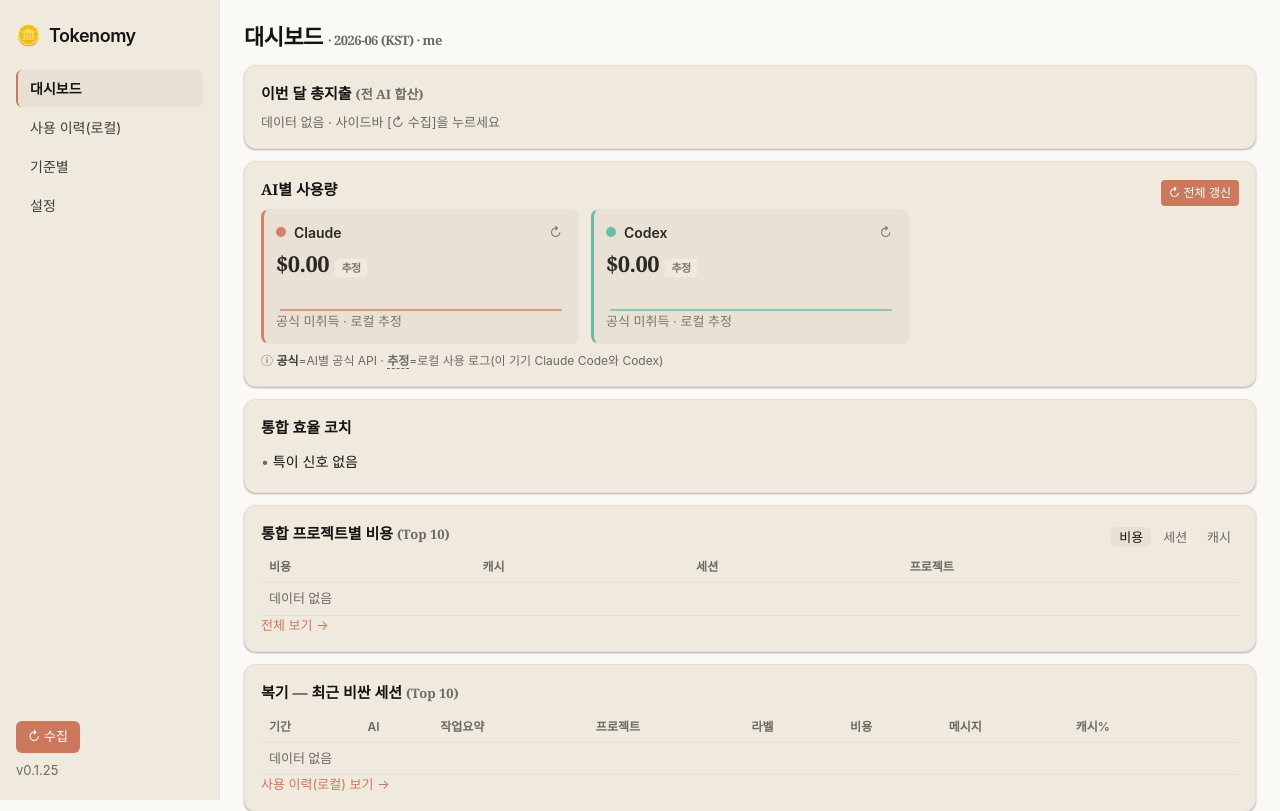
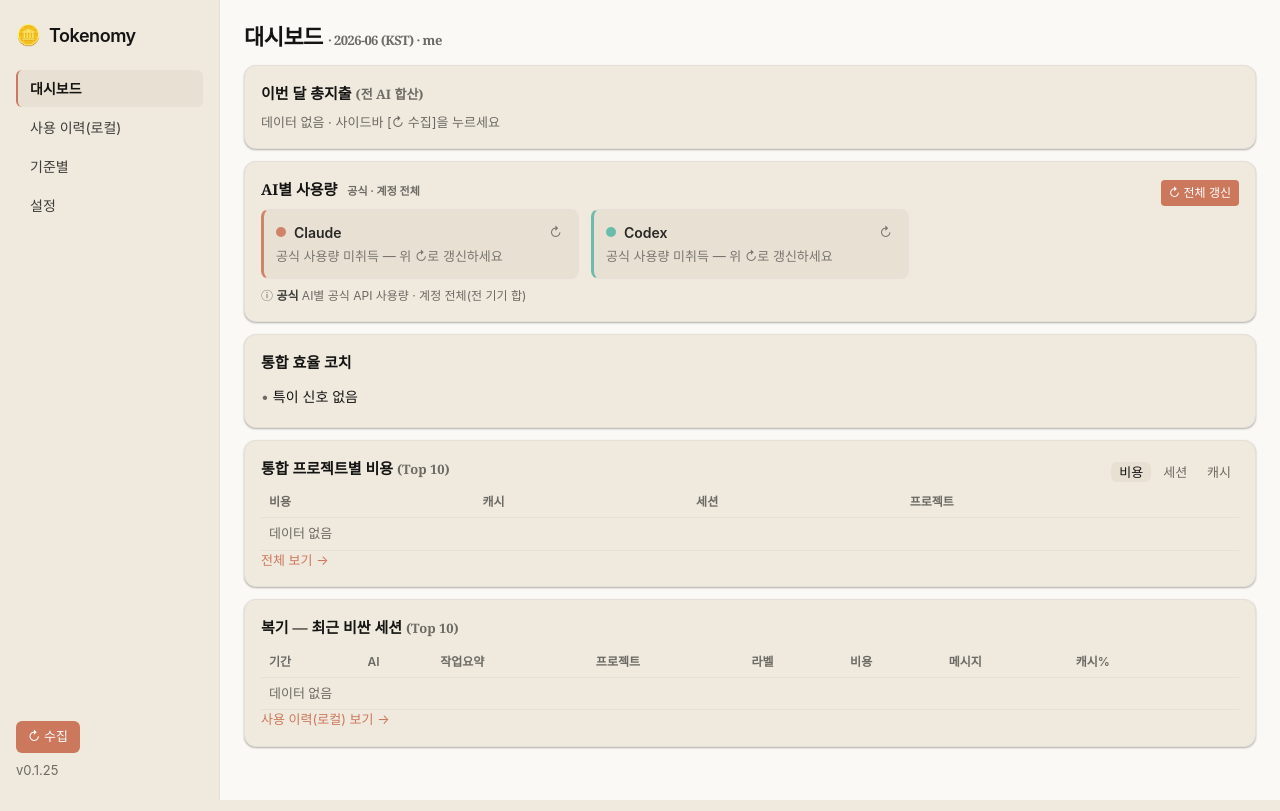
Before and after one commit to genius-kim-samsung/tokenomy, a FastAPI app: page / in a window 1280 px wide. Shown: the top 811 px of the page. Run offline with FastAPI, Linux system fonts and the light colour scheme; data comes from the database, SQL or seed files in the repository; data that the repository does not hold is empty; style sheets or scripts are compiled from the project's sources.

Commit message:
feat(web): 카드 로컬 폴백 제거 + 출처 라벨 존 레벨 1회(ADR 0015 D7/D8)
- 카드 로컬$ 폴백+스파크라인 제거(_provider_card) → 공식 미취득이면 추정으로
  새지 않고 "공식 사용량 미취득 — ↻ 갱신" 깨끗한 no_data 상태.
- 글랜스 출처 칩 "공식 · 계정 전체"를 provider 카드마다 반복하던 것을 제거하고
  "AI별 사용량" 존(섹션) 헤더에 1회로 합침. 섹션 disclaimer도 공식 전용으로 정리
  (로컬 추정 단서는 로컬 존으로 이전).

Co-Authored-By: Claude Opus 4.8 (1M context) <noreply@anthropic.com>
Claude-Session: https://claude.ai/code/session_01757e2XXjYqq8oVofULULeB

```diff
--- a/tokenomy/web/templates/_official_section.html
+++ b/tokenomy/web/templates/_official_section.html
@@ -33,7 +33,7 @@
 
 <section class="card">
   <div class="card-head">
-    <h2>AI별 사용량</h2>
+    <h2>AI별 사용량 <span class="chip chip-official" title="공식 API 기준 · 전 기기 합">공식 · 계정 전체</span></h2>
     <form hx-post="/official/refresh" hx-target="#official-section" hx-swap="innerHTML" class="provider-refresh-form">
       <button class="btn-sm" type="submit" title="모든 AI 공식 사용량 갱신">↻ 전체 갱신</button>
     </form>
@@ -58,7 +58,7 @@
         </span>
       </header>
 
-      {# 공식 기간 소비 글랜스(ADR 0011) — 게이지 위 한 줄. 출처=공식 스냅샷 델타·계정 전체. #}
+      {# 공식 기간 소비 글랜스(ADR 0011) — 게이지 위 한 줄. 출처 라벨은 존 헤더 1회(ADR 0015 D7). #}
       {% if c.glance %}
       <div class="glance-line" style="display:flex;gap:1rem;align-items:baseline;margin:.1rem 0 .55rem;font-variant-numeric:tabular-nums">
         <span><span class="muted">오늘</span>
@@ -69,7 +69,6 @@
           {% if c.glance.week.state == "none" %}<span class="muted">—</span>
           {% else %}<strong>${{ '%.2f'|format(c.glance.week.usd) }}</strong>{% if c.glance.week.state == "partial" %}<span class="muted" title="이번주 시작 전 관측 없음 — 부풀 수 있음"> △</span>{% endif %}{% endif %}
         </span>
-        <span class="chip chip-official" style="margin-left:auto" title="공식 API 기준 · 전 기기 합">공식 · 계정 전체</span>
       </div>
       {% if c.glance.today.state == "partial" and c.glance.today.observed_from %}
       <p class="muted" style="font-size:.78rem;margin:-.4rem 0 .55rem">오늘 {{ c.glance.today.observed_from[11:16] }}부터 관측 · 이전 구간 공백으로 부풀 수 있음</p>
@@ -98,16 +97,9 @@
       </div>
       {% endfor %}
 
-      {% if c.fallback %}
-      <div class="fallback">
-        <p class="fallback-num serif">${{ '{:,.2f}'.format(c.fallback.estimate_usd) }} <span class="chip chip-est">추정</span></p>
-        {% if c.fallback.spark %}
-        <svg class="spark" viewBox="0 0 120 28" preserveAspectRatio="none" aria-hidden="true">
-          <polyline points="{{ c.fallback.spark }}"></polyline>
-        </svg>
-        {% endif %}
-        <p class="muted">공식 미취득 · 로컬 추정</p>
-      </div>
+      {# 공식 미취득(no_data) — 로컬 추정으로 폴백하지 않고 깨끗한 빈 상태(ADR 0015 D8). #}
+      {% if c.status == "no_data" and not c.gauges %}
+      <p class="provider-empty muted">공식 사용량 미취득 — 위 ↻로 갱신하세요</p>
       {% endif %}
 
       {% if c.note %}<p class="provider-note">⚠ {{ c.note }}</p>{% endif %}
@@ -116,5 +108,5 @@
     <p class="muted">표시할 AI가 없습니다 — <a href="/settings">설정</a>에서 켜면 공식 사용량을 자동으로 가져옵니다.</p>
     {% endfor %}
   </div>
-  <p class="disclaimer">ⓘ <span class="src-official">공식</span>=AI별 공식 API · <span class="src-est">추정</span>=로컬 사용 로그(이 기기 Claude Code와 Codex)</p>
+  <p class="disclaimer">ⓘ <span class="src-official">공식</span> AI별 공식 API 사용량 · 계정 전체(전 기기 합)</p>
 </section>
```
Also changed, not shown: tests/test_official_cards.py (+4 -5 lines), tests/test_web.py (+38 -3 lines), tokenomy/web/views.py (+2 -7 lines).
